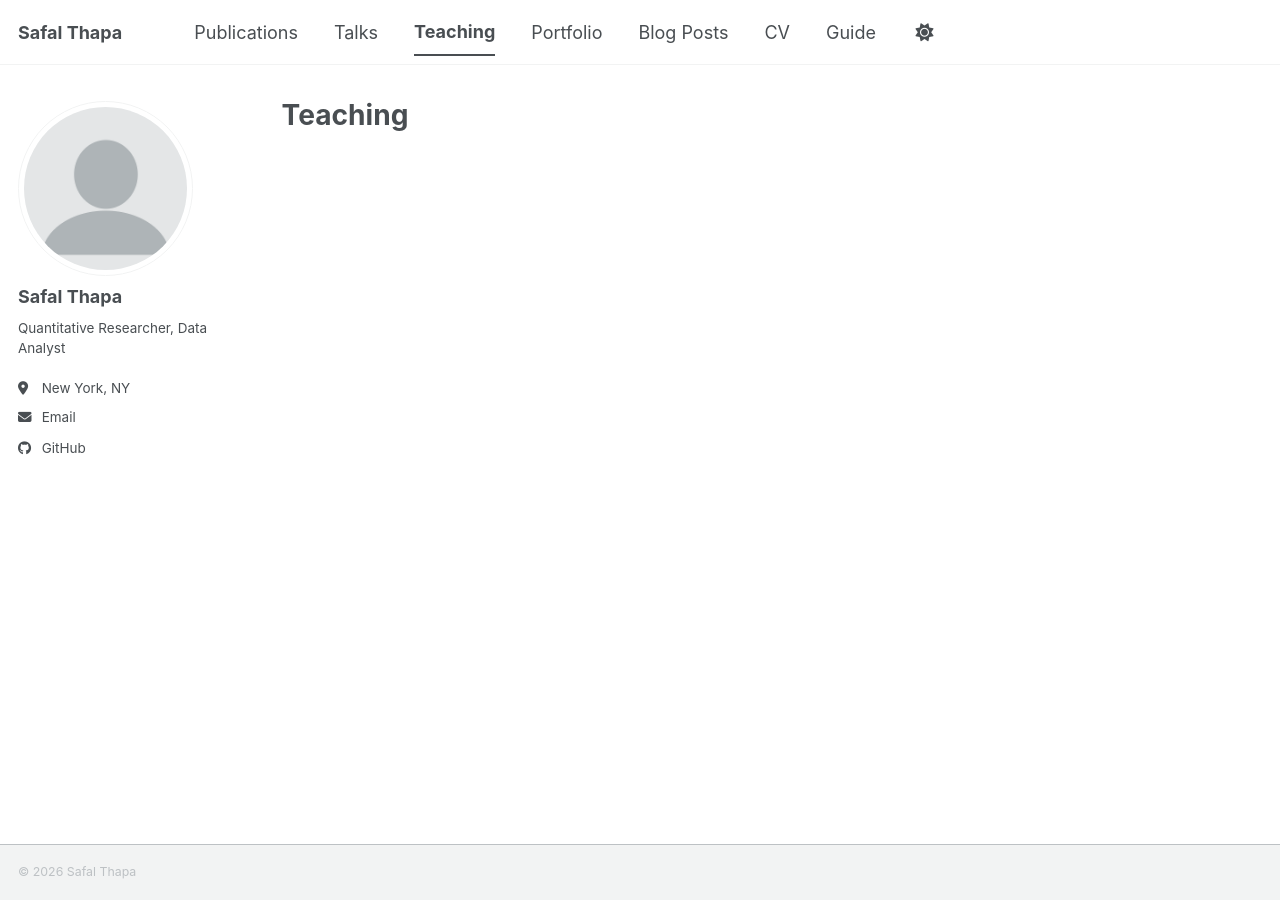
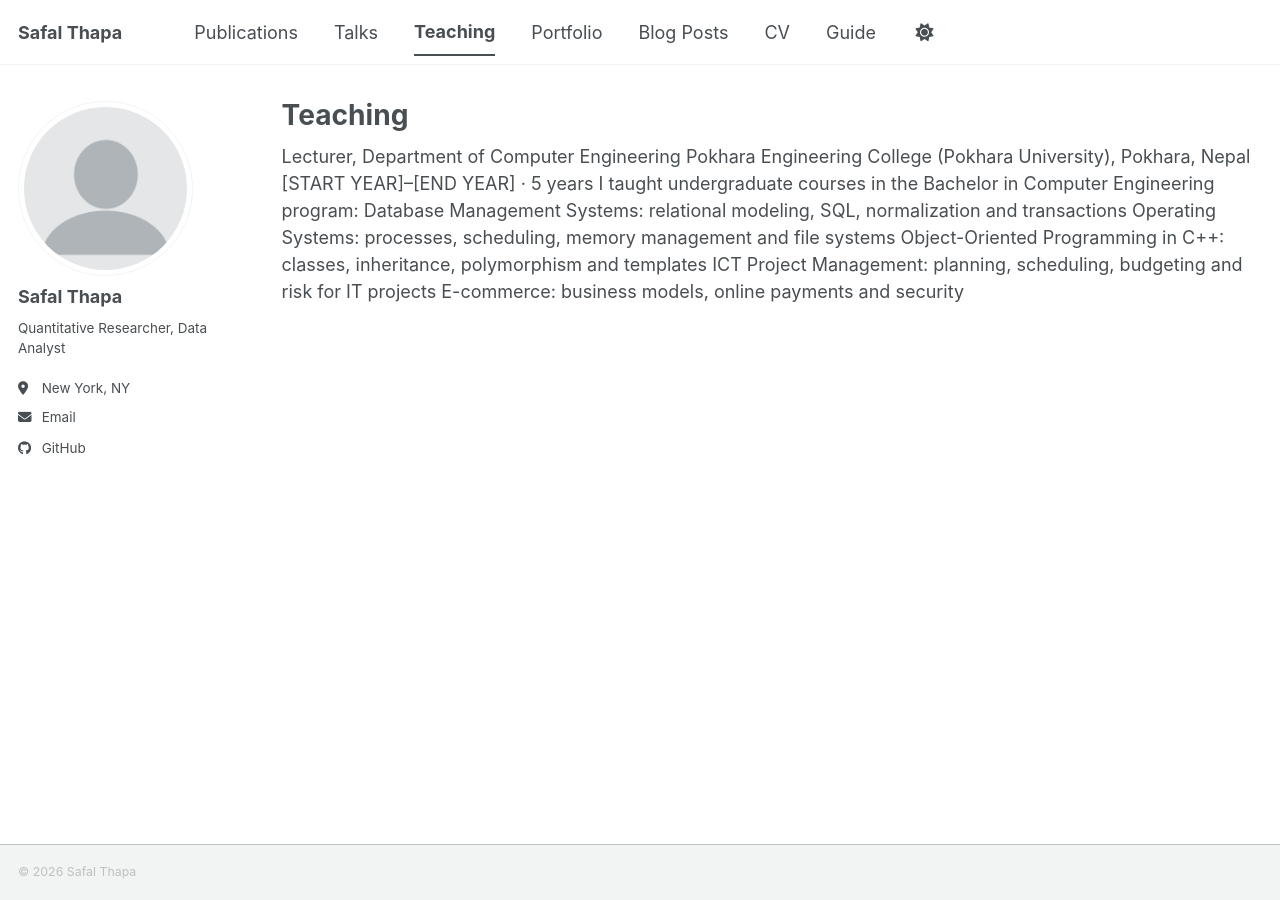
Before and after one commit to SafalThapa17/safalthapa.github.io, a Jekyll site: the page built from _pages/teaching.html, in a window 1280 px wide. Built offline with Jekyll 4.4.1, drawn with Linux system fonts in a browser that asks for light colours; a script bundle is joined from its source files by our own code; a style sheet for code colours, icons or effects is not loaded.

Commit message:
Update teaching.html with course information
Added teaching experience and course details for undergraduate program.

```diff
--- a/_pages/teaching.html
+++ b/_pages/teaching.html
@@ -5,8 +5,12 @@ permalink: /teaching/
 author_profile: true
 ---
 
-{% include base_path %}
+Lecturer, Department of Computer Engineering Pokhara Engineering College (Pokhara University), Pokhara, Nepal [START YEAR]–[END YEAR] · 5 years
 
-{% for post in site.teaching reversed %}
-  {% include archive-single.html %}
-{% endfor %}
+I taught undergraduate courses in the Bachelor in Computer Engineering program:
+
+Database Management Systems: relational modeling, SQL, normalization and transactions
+Operating Systems: processes, scheduling, memory management and file systems
+Object-Oriented Programming in C++: classes, inheritance, polymorphism and templates
+ICT Project Management: planning, scheduling, budgeting and risk for IT projects
+E-commerce: business models, online payments and security
```
